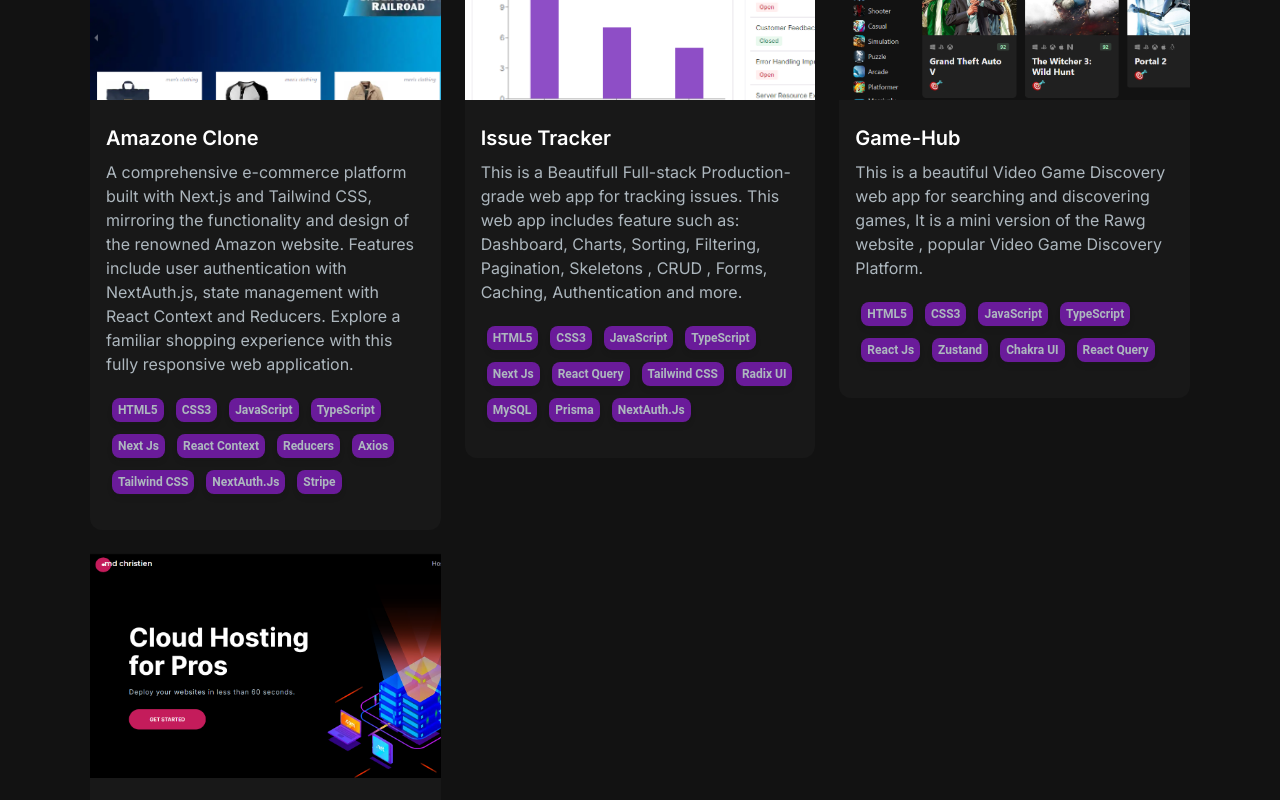
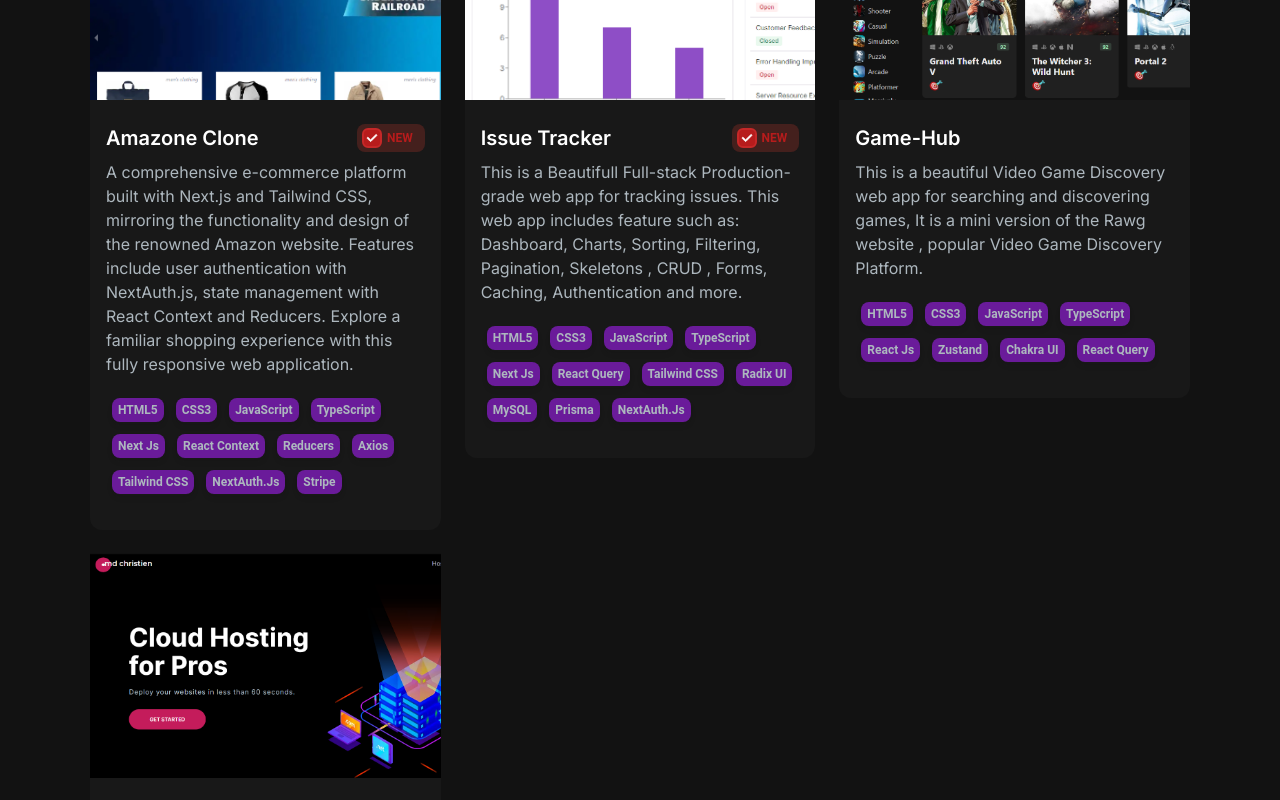
Before and after one commit to christienMD/my-portfolio, a Next.js app: page / in a window 1280 px wide. Shown: the part 2160-2960 px from the top of the page. Built offline with nearby package versions, Linux system fonts and the light colour scheme.

Commit message:
Add The New Flag on the projects

```diff
--- a/app/MaterialTailwind.tsx
+++ b/app/MaterialTailwind.tsx
@@ -15,6 +15,8 @@
   TimelineIcon,
   TimelineBody,
   Typography,
+  Chip,
+  Checkbox
 } from "@material-tailwind/react";
 
 export {
@@ -32,4 +34,6 @@
   TimelineIcon,
   TimelineBody,
   Typography,
+  Chip,
+  Checkbox
 };
--- /dev/null
+++ b/app/components/Flag.tsx
@@ -0,0 +1,32 @@
+import { Chip, Checkbox } from "../MaterialTailwind";
+
+interface Props {
+  isNew: boolean;
+}
+
+const NewBadge = ({ isNew }: Props) => {
+  return (
+    <>
+      {isNew && (
+        <Chip
+          value="New"
+          variant="ghost"
+          color="red"
+          className="white"
+          icon={
+            <Checkbox
+              crossOrigin=""
+              checked={true}
+              color="red"
+              ripple={false}
+              containerProps={{ className: "p-0" }}
+              className="-ml-px border-2 border-red-800 before:hidden checked:border-red-800 checked:bg-red-900 text-white"
+            />
+          }
+        />
+      )}
+    </>
+  );
+};
+
+export default NewBadge;
--- a/app/components/ProjectCard.tsx
+++ b/app/components/ProjectCard.tsx
@@ -3,6 +3,7 @@
 import { Project } from "../projectData";
 import Stacks from "./Stacks";
 import { Button } from "../MaterialTailwind";
+import NewBadge from "./Flag";
 
 interface Props {
   title: string;
@@ -11,6 +12,7 @@
   gitUrl: string;
   previewUrl: string;
   stack: string[];
+  isNew: boolean;
 }
 
 const ProjectCard = ({
@@ -20,6 +22,7 @@
   gitUrl,
   previewUrl,
   stack,
+  isNew,
 }: Props) => {
   return (
     <div className="flex flex-col h-full">
@@ -50,7 +53,10 @@
       </div>
 
       <div className="text-white rounded-b-xl  bg-[#181818] py-6 px-4">
-        <h5 className=" text-xl font-semibold mb-2">{title}</h5>
+        <div className="flex justify-between mb-2">
+          <h5 className=" text-xl font-semibold">{title}</h5>
+          <NewBadge isNew={isNew} />
+        </div>
         <p className="text-[#ADB7BE]">{description}</p>
         <div className="mt-4">
           {stack.map((s, index) => (
--- a/app/components/Projects.tsx
+++ b/app/components/Projects.tsx
@@ -66,6 +66,7 @@
               gitUrl={project.gitUrl}
               previewUrl={project.previewUrl}
               stack={project.stack}
+              isNew={project.isNew}
             />
           </motion.li>
         ))}
--- a/app/projectData.ts
+++ b/app/projectData.ts
@@ -7,6 +7,7 @@
   previewUrl: string;
   tag: string[];
   stack: string[];
+  isNew?: boolean;
 }
 
 export const projectData: Project[] = [
@@ -32,6 +33,7 @@
       "NextAuth.js",
       "Stripe",
     ],
+    isNew: true,
   },
   {
     id: 2,
@@ -55,6 +57,7 @@
       "Prisma",
       "NextAuth.js",
     ],
+    isNew: true,
   },
 
   {
```
